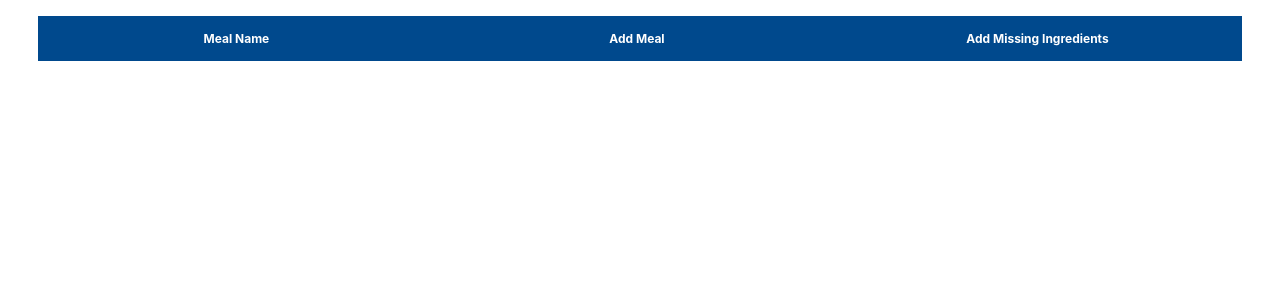
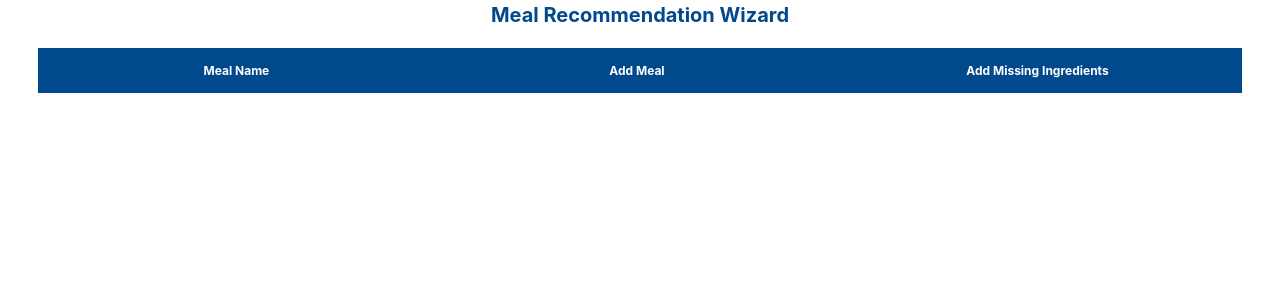
Before and after one commit to pranjali2018201029/CodeBattle2.0, a Flask app: page /ViewRecommendation in a window 1280 px wide. Shown: the top 300 px of the page. Run offline with Flask 2, Linux system fonts and the light colour scheme; data that the repository does not hold is empty; some libraries are stand-ins or nearby versions.

Commit message:
Final UI changes

```diff
--- a/app/templates/CartDetailPage.html
+++ b/app/templates/CartDetailPage.html
@@ -65,7 +65,7 @@ For now, Checkout button will do nothing -->
     }
 
     thead tr {
-      top: 2%;
+      top: 6%;
       width:94%;
       left: 3%;
 
@@ -115,7 +115,7 @@ For now, Checkout button will do nothing -->
       </head>
 
         <body style="background-color:white";font-family: Arial, Helvetica, sans-serif;>
-
+          <p style="text-align: center; color : #00498d; font-size : 20px;"><b>My Cart</b></p>
           <div>
             <table style="width: 100%;margin-top: 10px" id="ProductTable">
                 <thead>
--- a/app/templates/FirstPage.html
+++ b/app/templates/FirstPage.html
@@ -16,9 +16,9 @@ One for registering new user and One for Login to existing user. -->
 
       <form action="/" method="get" style="background-color:white;width: 100%;height: 80%">
         <center>
-          <h1 style ="font-style: bold;font-family:Verdana;font-weight: 450">Shop With Walmart</h1>
-          <br>
-          <br>
+          <h1 style ="font-style: bold;font-family:Verdana;font-weight: 650;display: inline-block;margin-top: 10px">Shop With </h1>
+
+          <img src="/static/wmt.jpg"  alt="Add to Cart" class="cartbtn"  height="25%" width="40%" style="margin-top: -20px">
           <div style="margin-top: 10%">
           <div class="btn-group" style="display: inline-block;width: 15%;background-color: #FFB81C;">
               <button style="font-size: 1em; font-family:Verdana;background-color: #FFB81C;" type="submit" formaction="{{ url_for('Registration') }}" id="aa">Register</button>
--- a/app/templates/HomePage.html
+++ b/app/templates/HomePage.html
@@ -62,7 +62,7 @@ Display : List of objects with Product name as link with Add to Cart button, Vie
     }
 
     thead tr {
-      top: 2%;
+      top: 6%;
       width:94%;
       left: 3%;
 
@@ -112,6 +112,7 @@ Display : List of objects with Product name as link with Add to Cart button, Vie
       </head>
 
         <body style="background-color:white";font-family: Arial, Helvetica, sans-serif;>
+          <p style="text-align: center; color : #00498d; font-size : 20px;"><b>{{Heading}}</b></p>
 
           <div>
             <table style="width: 100%;margin-top: 10px" id="ProductTable">
@@ -130,7 +131,7 @@ Display : List of objects with Product name as link with Add to Cart button, Vie
                       {% if product[0] in Cart_Products %}
                         <td id="{{product[0]}}">Added To Cart</td>
                       {% else %}
-                        <td id="{{product[0]}}"><a href="AddToCart/{{ product[0]}}"><img src="static/add-to-cart.png" alt="Add to Cart" class="cartbtn"  height="5%" width="8%" ></a></td>
+                        <td id="{{product[0]}}"><a href="/AddToCart/{{ product[0]}}/{{ Current_meal }}"><img src="/static/add-to-cart.png" alt="Add to Cart" class="cartbtn"  height="5%" width="8%" ></a></td>
                       {% endif %}
                     </tr>
                     {% endfor %}
--- a/app/templates/MealRecommendation.html
+++ b/app/templates/MealRecommendation.html
@@ -68,7 +68,7 @@ Future : We can keep track of number of hits on this button to measure how many
     }
 
     thead tr {
-      top: 2%;
+      top: 6%;
       width:94%;
       left: 3%;
 
@@ -118,7 +118,7 @@ Future : We can keep track of number of hits on this button to measure how many
       </head>
 
         <body style="background-color:white";font-family: Arial, Helvetica, sans-serif;>
-
+          <p style="text-align: center; color : #00498d; font-size : 20px;"><b>Meal Recommendation Wizard</b></p>
           <div>
             <table style="width: 100%;margin-top: 10px" id="ProductTable">
                 <thead>
@@ -139,7 +139,7 @@ Future : We can keep track of number of hits on this button to measure how many
                       <td >{{ meal[1] }}</td>
                       <td><a href="/AddToCart/{{ meal[0] }}"><button style="background: #FFB81C" onclick="" id="Total2">Add Meal </button></a>
                       </td>
-                      <td><a href="AddMissingProduct/{{ meal[0] }}"><button style="background: #FFB81C" onclick="" id="Total2">Add Missing Ingredients</button></a>
+                      <td><a href="AddMissingProduct/{{ meal[0] }}"><button style="background: #8BC34A" onclick="" id="Total2">Add Missing Ingredients</button></a>
                       </td>
                     </tr>
                     {% endfor %}
--- a/app/views.py
+++ b/app/views.py
@@ -24,6 +24,7 @@ from app.models import User, Credentials, Product, Meal, MealDetails, Cart
 ## VIEW 1 ROUTE
 @app.route('/')
 def firstpage():
+    # Encrypt_Password()
     return render_template('FirstPage.html',title='First Page')
 
 ## VIEW 2 ROUTE
@@ -46,11 +47,12 @@ def Register():
           flash('Please enter all the fields', 'error')
        else:
           password = request.form['password']
-          pw_hash = generate_password_hash(password)
+          # pw_hash = generate_password_hash(password)
 
           Num_Users = len(User.query.all())
           user1 = User(user_id = Num_Users+1 , name = request.form['name'], email_id = request.form['email'], gender = request.form['gender'], age = request.form['age'])
-          Credential1 = Credentials(user_id = Num_Users+1, email_id = request.form['email'], password = pw_hash)
+          # Credential1 = Credentials(user_id = Num_Users+1, email_id = request.form['email'], password = pw_hash)
+          Credential1 = Credentials(user_id = Num_Users+1, email_id = request.form['email'], password = password)
 
           db.session.add(user1)
           db.session.add(Credential1)
@@ -81,7 +83,7 @@ def ViewAllProducts():
     for product in Cart_Products:
         Already_Cart.append(product.product_id)
 
-    return render_template('HomePage.html', ProductList=Product_List, Cart_Products=Already_Cart)
+    return render_template('HomePage.html', ProductList=Product_List, Cart_Products=Already_Cart, Heading="All Products", Current_meal = -1)
 
 ## VIEW 3 ROUTE
 @app.route('/Login', methods = ['POST'])
@@ -98,12 +100,31 @@ def Login():
         emailid=request.form['email']
         password=request.form['password']
 
-        user = User.query.filter(User.email_id==emailid).first()
-        Cred = Credentials.query.filter(Credentials.email_id==emailid).first()
+        print("Creds: ", emailid, password)
 
-        if user and Cred and check_password_hash(Cred.password, password):
-            login_user(user)
-            user.is_authenticated = True
+        users = User.query.filter(User.email_id==emailid).all()
+        Creds = Credentials.query.filter(Credentials.email_id==emailid).all()
+
+        # if user and Cred and check_password_hash(Cred.password, password):
+        #     login_user(user)
+        #     user.is_authenticated = True
+        #     Authenticate = True
+        #     flash('Successful login!')
+
+        Check = False
+        for user1 in Creds :
+            if (user1.password == password):
+                Check = True
+                Auth_User = User.query.filter(User.user_id == user1.user_id).first()
+                Cred = user1
+
+        print("User found: ", Cred.email_id, Cred.password)
+        print("Check Password : ",Cred.password, password, (Cred.password == password))
+
+        if Check and Cred and (Cred.password == password):
+            login_user(Auth_User)
+            Auth_User.is_authenticated = True
+            print("Authenticated")
             Authenticate = True
             flash('Successful login!')
 
@@ -112,8 +133,8 @@ def Login():
     else :
         return render_template('Login.html')
 
-@app.route('/AddToCart/<ProductID>', methods = ['GET', 'POST'])
-def AddToCart(ProductID):
+@app.route('/AddToCart/<ProductID>/<MealID>', methods = ['GET', 'POST'])
+def AddToCart(ProductID, MealID):
     # 1. Get current User's ID to add product in particular user's cart.
     # 2. Get ProductID as a parameter.
     # 3. Add new entry in Cart table with above UserID and ProductID.
@@ -126,7 +147,12 @@ def AddToCart(ProductID):
     db.session.add(CartObject)
     db.session.commit()
 
-    return redirect('/Home')
+    print("ProductID: ", ProductID)
+    print("MealID: ", MealID)
+    if int(MealID) == -1 :
+        return redirect('/Home')
+    else :
+        return redirect('/AddMissingProduct/' + str(MealID))
 
 @app.route('/ViewCart', methods = ['GET', 'POST'])
 def ViewCart():
@@ -166,6 +192,8 @@ def ViewRecommendation():
     Obj_To_ML_Algo['CustomerID'] = uid
     Obj_To_ML_Algo['ProductID'] = list(Cart_Product_Ids)
 
+    print Obj_To_ML_Algo
+
     # Call ML Algo with above object and get list of product IDs user will most likely to buy next.
 
     Next_To_Buy_Ids = [3,6,7,14,16,34,58,76,98,374]
@@ -202,11 +230,11 @@ def ViewRecommendation():
     while len(Filter_Meals1)==0 and index<len(Products_List):
         Filter_Meals1 = Meal.query.filter(Meal.product_id == Products_List[index]).all()
         print("Filter_Meals1 " + str(index) +": ", Filter_Meals1)
-        Filter_meals = []
-        for meal in Filter_Meals1:
-            Filter_meals.append(meal.meal_id)
         index += 1
 
+    Filter_meals = []
+    for meal in Filter_Meals1:
+        Filter_meals.append(meal.meal_id)
     print("Filter_meals first : ", Filter_meals)
 
     while len(Filter_meals)>5 and index<len(Products_List):
@@ -235,6 +263,7 @@ def AddMissingProduct(MealID):
     # 4. DB query to get missing productIDs using above MealID and List of Cart ProductIDs.
     # 5. DB Query to get corresponding Product Names from Product Detail table. [ProductID, Name as key:val pair if required]
     # 4. render HomePage page with parameter value = above queried list.
+    MealID = int(MealID)
 
     uid = current_user.get_id()
     Cart_Products = Cart.query.filter(Cart.user_id == uid).all()
@@ -263,7 +292,7 @@ def AddMissingProduct(MealID):
             Missing_product = Product.query.filter(Product.product_id==meal_product).first()
             Missing_products.append([Missing_product.product_id, Missing_product.name, Missing_product.price])
 
-    return render_template('HomePage.html', ProductList=Missing_products, Cart_Products=Cart_Product_Ids)
+    return render_template('HomePage.html', ProductList=Missing_products, Cart_Products=Cart_Product_Ids, Heading="Missing Products", Current_meal = MealID)
 
 @app.route('/logout', methods = ['GET', 'POST'])
 def logout_Dummy():
@@ -271,6 +300,17 @@ def logout_Dummy():
     user.is_authenticated = False
     logout_user()
     return render_template('firstpage.html', message = "Logged out successfully")
+
+def Encrypt_Password():
+    Users = Credentials.query.all()
+    for user in Users :
+        user_password = user.password
+        pw_hash = generate_password_hash(user_password)
+        NewUser = Credentials(user_id = user.user_id, email_id = user.email_id, password = pw_hash)
+        db.session.delete(user)
+        db.session.add(NewUser)
+        db.session.commit()
+
 
 # Future Scope :
 # 1. Product Details page
```
